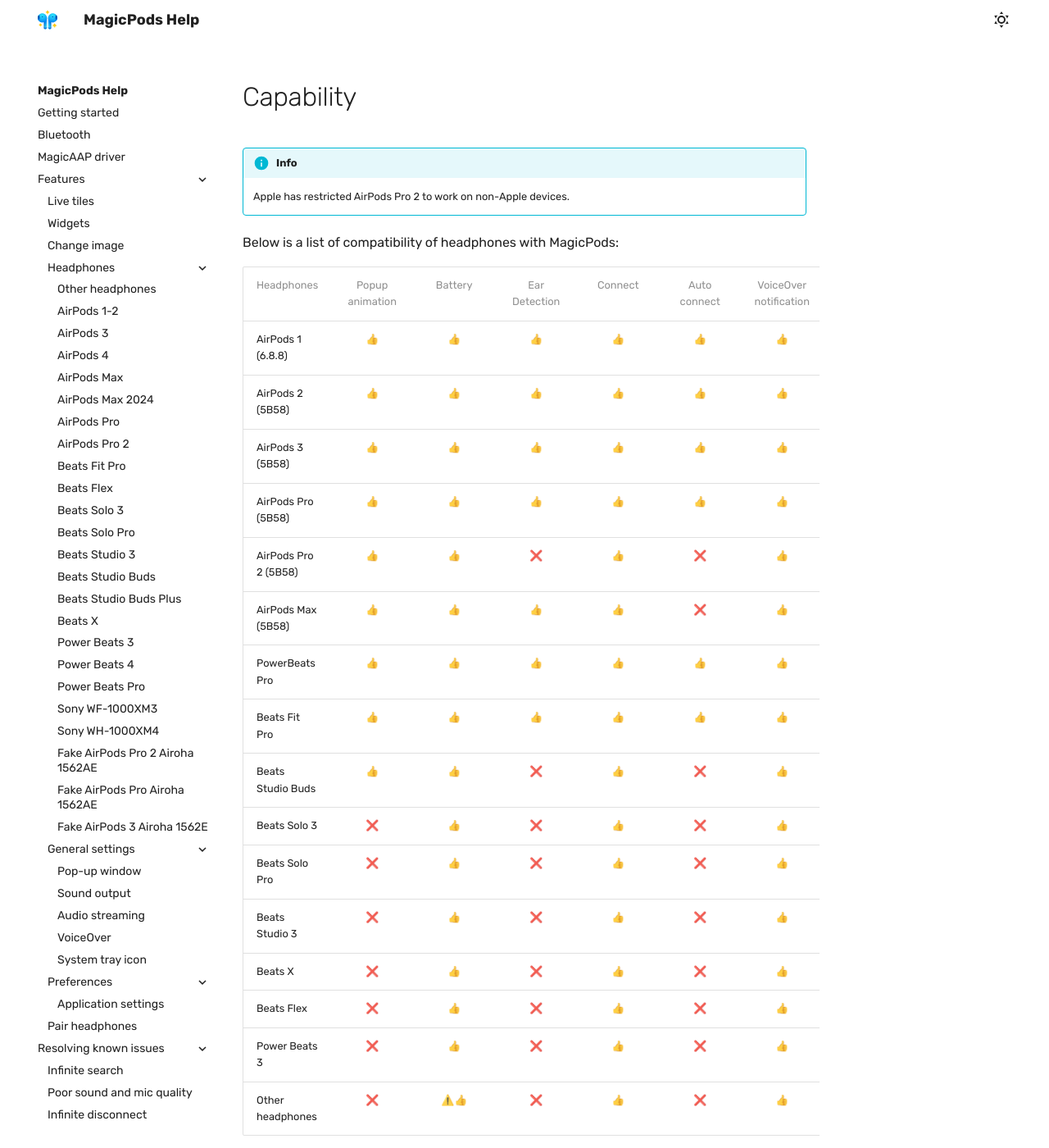
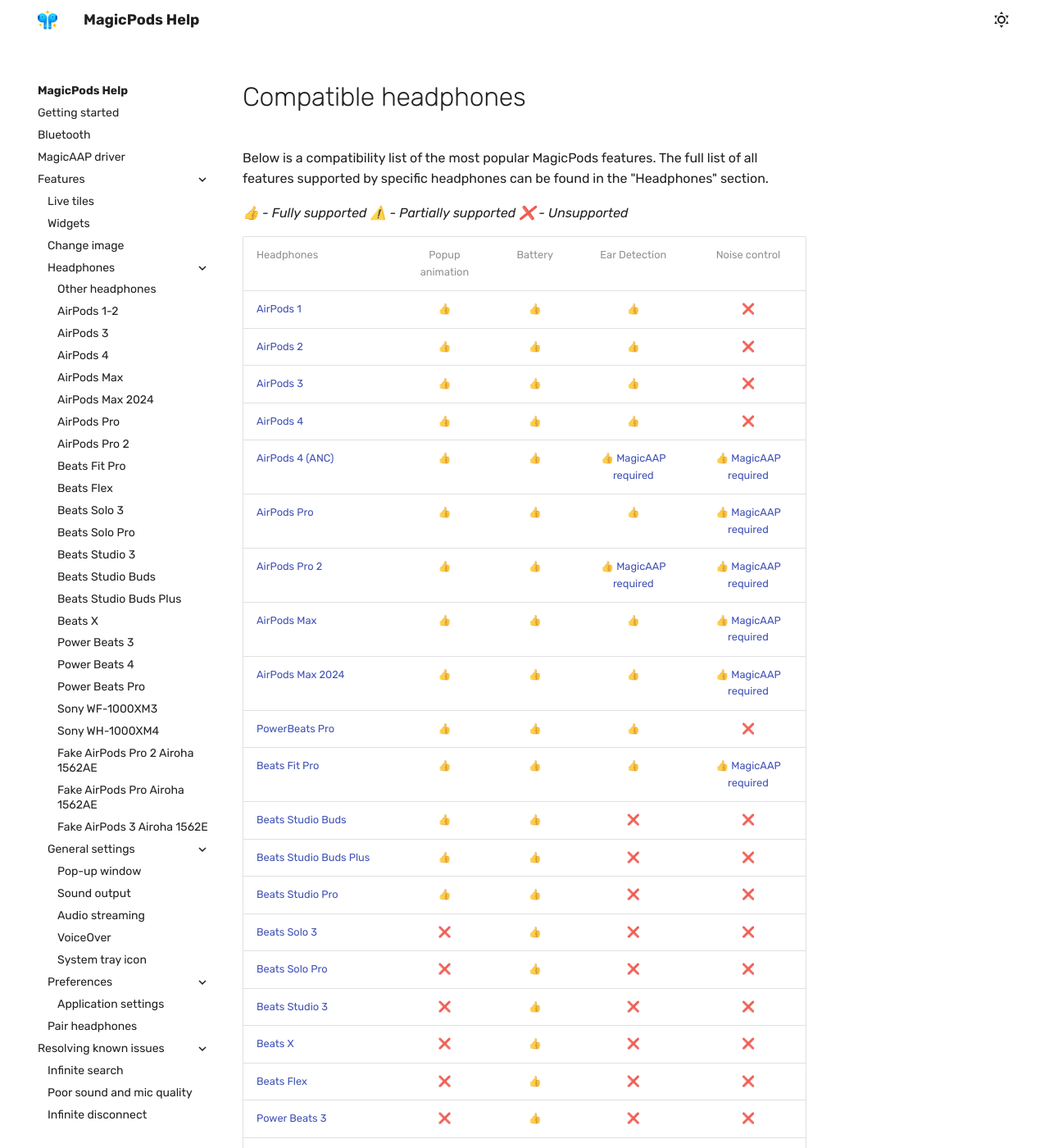
Before and after one commit to steam3d/help.magicpods.app, an MkDocs documentation site: the page built from docs/fun-capability.md, in a window 1280 px wide and 1400 px high. Shown: the whole window at 82% size. Built offline with MkDocs 1.6.1 and Material for MkDocs 9.7.7, drawn with Linux system fonts in a browser that asks for light colours; some of the changed text lies outside the part shown.

Commit message:
Updated fun-capability

```diff
--- a/docs/fun-capability.md
+++ b/docs/fun-capability.md
@@ -1,28 +1,39 @@
-# Capability
+# Compatible headphones
 
-!!! Info
-    Apple has restricted AirPods Pro 2 to work on non-Apple devices.
+Below is a compatibility list of the most popular MagicPods features. The full list of all features supported by specific headphones can be found in the "Headphones" section.
 
-Below is a list of compatibility of headphones with MagicPods:
+*👍 - Fully supported ⚠️ - Partially supported ❌ - Unsupported*
 
-Headphones | Popup animation | Battery | Ear Detection | Connect | Auto connect | VoiceOver notification
---- | :-: | :-: | :-: | :-: | :-: | :-:
-AirPods 1 (6.8.8)         | 👍 | 👍 | 👍 | 👍 | 👍 | 👍
-AirPods 2 (5B58)         | 👍 | 👍 | 👍 | 👍 | 👍 | 👍
-AirPods 3 (5B58)         | 👍 | 👍 | 👍 | 👍 | 👍 | 👍
-AirPods Pro (5B58)       | 👍 | 👍 | 👍 | 👍 | 👍 | 👍
-AirPods Pro 2 (5B58)  | 👍 | 👍 | ❌ | 👍 | ❌ | 👍
-AirPods Max (5B58)      | 👍 | 👍 | 👍 | 👍 | ❌ | 👍
-PowerBeats Pro    | 👍 | 👍 | 👍 | 👍 | 👍 | 👍
-Beats Fit Pro     | 👍 | 👍 | 👍 | 👍 | 👍 | 👍
-Beats Studio Buds |  👍 | 👍 | ❌ | 👍 | ❌ | 👍
-Beats Solo 3   | ❌ | 👍 | ❌ | 👍 | ❌ | 👍
-Beats Solo Pro | ❌ | 👍 | ❌ | 👍 | ❌ | 👍
-Beats Studio 3 | ❌ | 👍 | ❌ | 👍 | ❌ | 👍
-Beats X        | ❌ | 👍 | ❌ | 👍 | ❌ | 👍
-Beats Flex     | ❌ | 👍 | ❌ | 👍 | ❌ | 👍
-Power Beats 3  | ❌ | 👍 | ❌ | 👍 | ❌ | 👍
-Other headphones  | ❌ | ⚠️👍 | ❌ | 👍 | ❌ | 👍
+| Headphones                                                                  | Popup animation | Battery |              Ear Detection              |              Noise control              |
+| --------------------------------------------------------------------------- |:---------------:|:-------:|:---------------------------------------:|:---------------------------------------:|
+| [AirPods 1](headphones/apple-airpods12.md)                                  |       👍        |   👍    |                   👍                    |                   ❌                    |
+| [AirPods 2](headphones/apple-airpods12.md)                                  |       👍        |   👍    |                   👍                    |                   ❌                    |
+| [AirPods 3](headphones/apple-airpods3.md)                                   |       👍        |   👍    |                   👍                    |                   ❌                    |
+| [AirPods 4](headphones/apple-airpods4.md)                                   |       👍        |   👍    |                   👍                    |                   ❌                    |
+| [AirPods 4 (ANC)](headphones/apple-airpods4-anc.md)                         |       👍        |   👍    | 👍 [MagicAAP required](fun-magicaap.md) | 👍 [MagicAAP required](fun-magicaap.md) |
+| [AirPods Pro](headphones/apple-airpodspro.md)                               |       👍        |   👍    |                   👍                    | 👍 [MagicAAP required](fun-magicaap.md) |
+| [AirPods Pro 2](headphones/apple-airpodspro2.md)                            |       👍        |   👍    | 👍 [MagicAAP required](fun-magicaap.md) | 👍 [MagicAAP required](fun-magicaap.md) |
+| [AirPods Max](headphones/apple-airpodsmax.md)                               |       👍        |   👍    |                   👍                    | 👍 [MagicAAP required](fun-magicaap.md) |
+| [AirPods Max 2024](headphones/apple-airpodsmax2024.md)                      |       👍        |   👍    |                   👍                    | 👍 [MagicAAP required](fun-magicaap.md) |
+| [PowerBeats Pro](headphones/apple-powerbeatspro.md)                         |       👍        |   👍    |                   👍                    |                   ❌                    |
+| [Beats Fit Pro](headphones/apple-beatsfitpro.md)                            |       👍        |   👍    |                   👍                    | 👍 [MagicAAP required](fun-magicaap.md) |
+| [Beats Studio Buds](headphones/apple-beatsstudiobuds.md)                    |       👍        |   👍    |                   ❌                    |                   ❌                    |
+| [Beats Studio Buds Plus](headphones/apple-beatsstudiobudsplus.md)           |       👍        |   👍    |                   ❌                    |                   ❌                    |
+| [Beats Studio Pro](headphones/apple-beatsstudiopro.md)                      |       👍        |   👍    |                   ❌                    |                   ❌                    |
+| [Beats Solo 3](headphones/apple-beatssolo3.md)                              |       ❌        |   👍    |                   ❌                    |                   ❌                    |
+| [Beats Solo Pro](headphones/apple-beatssolopro.md)                          |       ❌        |   👍    |                   ❌                    |                   ❌                    |
+| [Beats Studio 3](headphones/apple-beatsstudio3.md)                          |       ❌        |   👍    |                   ❌                    |                   ❌                    |
+| [Beats X](headphones/apple-beatsx.md)                                       |       ❌        |   👍    |                   ❌                    |                   ❌                    |
+| [Beats Flex](headphones/apple-beatsflex.md)                                 |       ❌        |   👍    |                   ❌                    |                   ❌                    |
+| [Power Beats 3](headphones/apple-powerbeats3.md)                            |       ❌        |   👍    |                   ❌                    |                   ❌                    |
+| [Power Beats 4](headphones/apple-powerbeats4.md)                            |       ❌        |   👍    |                   ❌                    |                   ❌                    |
+| [Fake AirPods 3 Airoha 1562E](headphones/airoha-airpods3-1562e.md)          |       ⚠️        |   👍    |                   👍                    |                   👍                    |
+| [Fake AirPods Pro Airoha 1562AE](headphones/airoha-airpodspro-1562ae.md)    |       ⚠️        |   👍    |                   👍                    |                   👍                    |
+| [Fake AirPods Pro 2 Airoha 1562AE](headphones/airoha-airpodspro2-1562ae.md) |       ⚠️        |   👍    |                   👍                    |                   👍                    |
+| [Fake AirPods Pro 2 Airoha 1571AM](headphones/airoha-airpodspro2-1571am.md) |       ⚠️        |   👍    |                   👍                    |                   👍                    |
+| [Sony WF1000XM3](headphones/sony-wf1000xm3.md)                              |       ❌        |   👍    |                   ❌                    |                   👍                    |
+| [Sony WH1000XM4](headphones/sony-wh1000xm4.md)                              |       ❌        |   👍    |                   ❌                    |                   👍                    |
+| [Other headphones](headphones/other-headphones.md)                          |       ❌        |   👍    |                   ❌                    |                   ❌                    |
 
 Most headphones can be added, but without your help it is not possible to do.
 Please follow this guide [Help with supports new headphones](https://github.com/steam3d/MagicPods-Windows/issues/21) to provide extra information about headphones.
```
